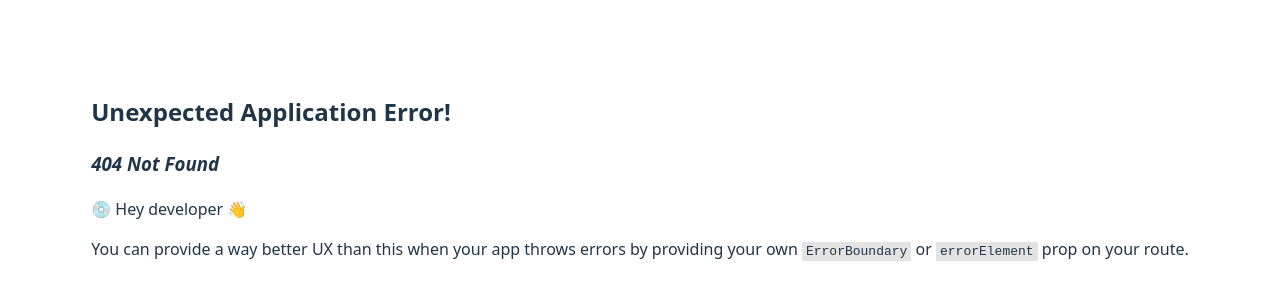
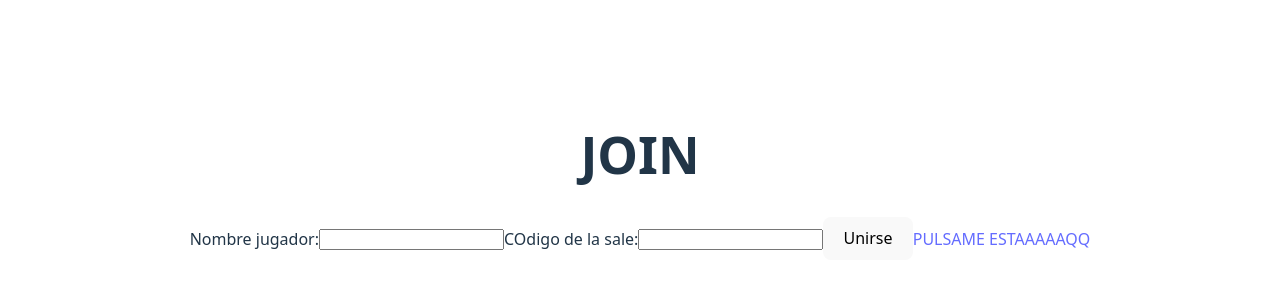
Before and after one commit to MBlancoBarcelo/trivia-api-front, a React (Vite) app: page /join in a window 1280 px wide. Before the commit this address had no page. Shown: the part 224-524 px from the top of the page. Built offline with nearby package versions, Linux system fonts and the light colour scheme.

Commit message:
oscar vende caracoles por la calle

```diff
--- a/src/Create.js
+++ b/src/Create.js
@@ -1,17 +1,37 @@
 export async function hacerAlgo() {
-  let codigo = generateCode()
-  let prueba = codigo+"";
-  let objeto = {
-    "code":prueba
+  try {
+    let codigo = generateCode();
+    let objeto = {
+      code: codigo + ""
+    };
+
+    const response = await fetch("http://localhost:8083/rooms", {
+      method: "POST",
+      body: JSON.stringify(objeto),
+      headers: {
+        "Content-Type": "application/json"
+      }
+    });
+
+    const data = await response.json();
+
+    const roomId = data.code;
+    const id = data.id;
+
+    const link = `${window.location.origin}/join?code=${roomId}&id=${id}`;
+
+    await navigator.clipboard.writeText(link);
+
+    console.log("Sala creada:", roomId);
+    console.log("Link copiado:", link);
+
+    return link;
+
+  } catch (error) {
+    console.error("Error creando la sala:", error);
   }
-  fetch("http://localhost:8083/rooms",{
-    method:"post",
-    body: JSON.stringify(objeto),
-    headers:{
-      "Content-Type": "application/json"
-    }
-  })
 }
+
 
 
 
--- a/src/Join.js
+++ b/src/Join.js
@@ -1,13 +1,17 @@
-export async function joinRoom(codigo,username) {
+export async function joinRoom(codigo,username,id) {
+
+    console.log("batman")
+
     let objeto = {
         "code": codigo,
         "username": username
     }
-    fetch(`http://localhost:8083/rooms/7/players`, {
+    fetch(`http://localhost:8083/rooms/${id}/players`, {
         method: "POST",
         headers: {
-            "Content-Type": "application/json"
+           "Content-Type": "application/json"
         },
         body: JSON.stringify(objeto)
     })
+
 }
--- a/src/Join.jsx
+++ b/src/Join.jsx
@@ -2,10 +2,14 @@ import "./MainMenu.css";
 import { Link } from "react-router";
 import { joinRoom } from "./Join.js"
 import { useState } from "react";
+import { useSearchParams } from "react-router";
 
-function Create() {
+function Join() {
   const [username, setUsername] = useState("");
-  const [code, setCode] = useState("");
+  const [searchParams, setSearchParams] = useSearchParams({
+    code: "",
+    id: ""
+  });
 
 
   return (
@@ -14,19 +18,19 @@ function Create() {
         <h1>JOIN</h1>
       </div>
       <div>
-        <label htmlFor="code">
+        <label htmlFor="username">
           Nombre jugador:
         </label>
         <input type="text" id="username" value={username} onChange={(e) => setUsername(e.target.value)} />
         <label htmlFor="code">
           COdigo de la sale:
         </label>
-        <input type="text" id="code" value={code} onChange={(e) => setCode(e.target.value)} />
-        <button onClick={() => joinRoom(219334,username)}>Unirse</button>
+        <input type="text" id="code" value={searchParams.get("code")} onChange={(e) => setSearchParams({ ...searchParams, code: e.target.value })} />
+        <button onClick={() => joinRoom(searchParams.get("code"),username,searchParams.get("id"))}>Unirse</button>
         <Link to="/">PULSAME ESTAAAAAQQ</Link>
       </div>
     </>
   );
 }
 
-export default Create;
+export default Join;
--- a/src/main.jsx
+++ b/src/main.jsx
@@ -14,7 +14,7 @@ const router = createBrowserRouter([
     path:"/rooms",
     Component: Create,
   },{
-    path:"/oscarstream",
+    path:"/join",
     Component: Join
   }
 ])
```
